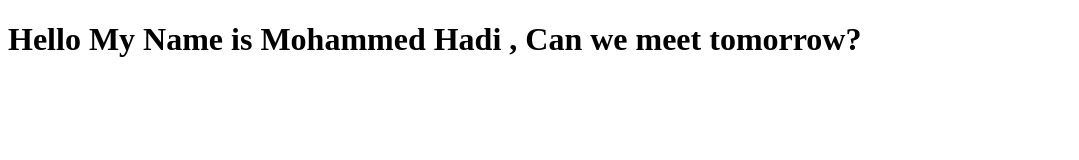
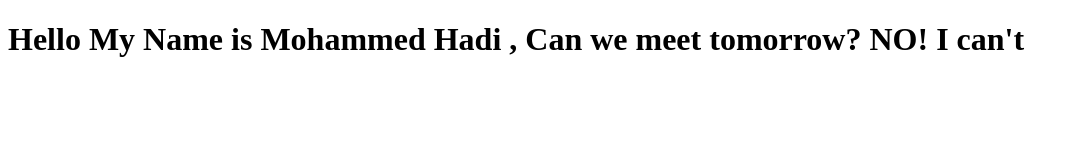
Before and after one commit to mohammedhadipm/myProjects, a plain HTML site: page index.html in a window 1280 px wide. Shown: the whole page, without its empty margins (0-1079 px from the left). Drawn offline with Linux system fonts and the light colour scheme.

Commit message:
negative answer added

```diff
--- a/index.html
+++ b/index.html
@@ -6,7 +6,7 @@
     <title>Document</title>
 </head>
 <body>
-    <h1> Hello My Name is Mohammed Hadi , Can we meet tomorrow?
+    <h1> Hello My Name is Mohammed Hadi , Can we meet tomorrow? NO! I can't
     </h1>
 </body>
 </html>
```
